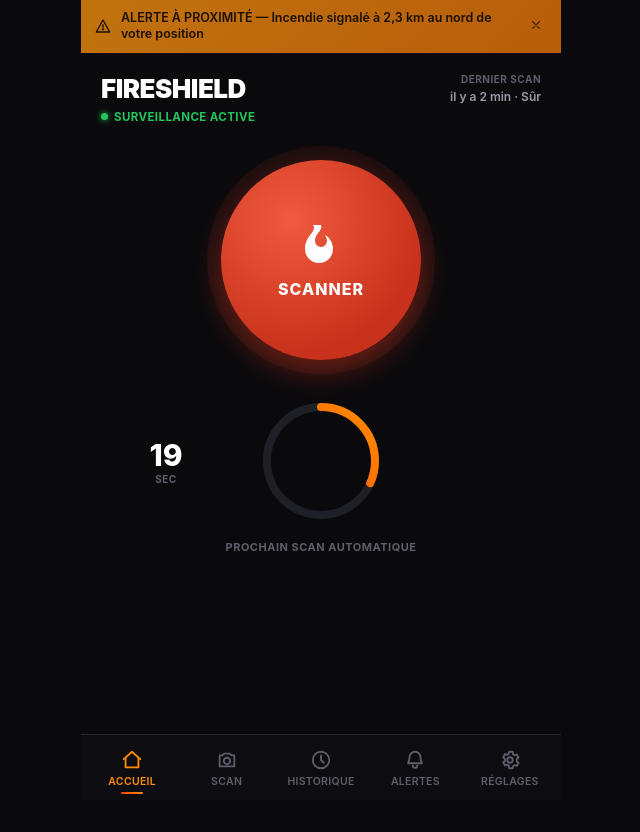
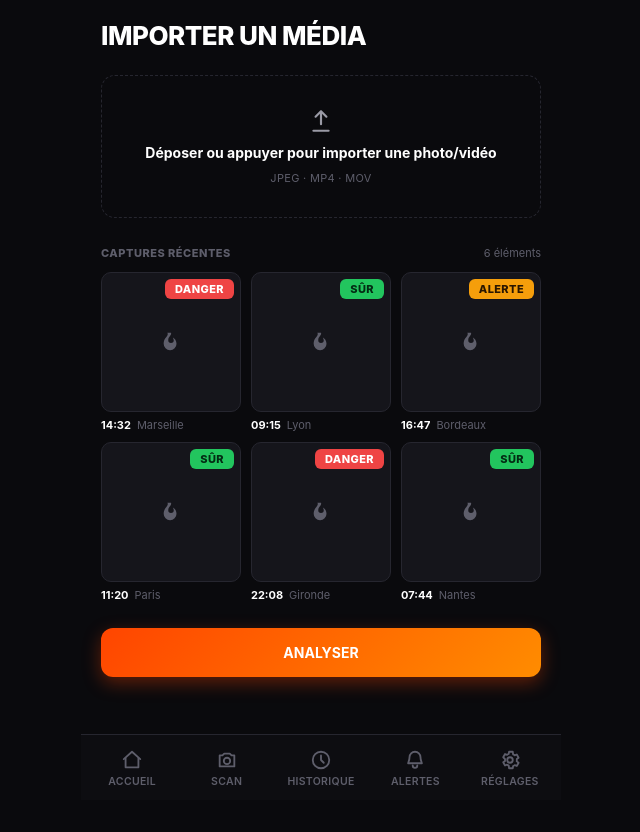
Before and after one commit to Nerilus/CamFire-webApp, a React (Vite) app in the folder frontend/: page /galerie in a window 1280 px wide. Before the commit this address led to /home. Shown: the top 832 px of the page, without its empty margins (319-959 px from the left). Before the commit the page ends 800 px from the top, so only its background shows below. Built offline with nearby package versions, Linux system fonts and the light colour scheme; no server answers; sample sign-in values are in the browser's storage.

Commit message:
feat(frontend): add media import/gallery page

```diff
--- a/frontend/src/App.tsx
+++ b/frontend/src/App.tsx
@@ -1,10 +1,12 @@
 import { BrowserRouter, Routes, Route, Navigate } from 'react-router-dom';
 import { AuthProvider } from './context/AuthContext';
+import { MediaProvider } from './context/MediaContext';
 import { RequireAuth } from './components/RequireAuth';
 import { AppLayout } from './layouts/AppLayout';
 import { Auth } from './pages/Auth';
 import { Home } from './pages/Home';
 import { Scan } from './pages/Scan';
+import { Gallery } from './pages/Gallery';
 import { History } from './pages/History';
 import { Alerts } from './pages/Alerts';
 import { Settings } from './pages/Settings';
@@ -13,6 +15,7 @@ import './styles/app.css';
 function App() {
   return (
     <AuthProvider>
+      <MediaProvider>
         <BrowserRouter>
           <Routes>
             <Route path="/auth" element={<Auth />} />
@@ -25,6 +28,7 @@ function App() {
             >
               <Route path="/home" element={<Home />} />
               <Route path="/scan" element={<Scan />} />
+              <Route path="/galerie" element={<Gallery />} />
               <Route path="/historique" element={<History />} />
               <Route path="/alertes" element={<Alerts />} />
               <Route path="/reglages" element={<Settings />} />
@@ -32,6 +36,7 @@ function App() {
             <Route path="*" element={<Navigate to="/home" replace />} />
           </Routes>
         </BrowserRouter>
+      </MediaProvider>
     </AuthProvider>
   );
 }
--- a/frontend/src/components/icons.tsx
+++ b/frontend/src/components/icons.tsx
@@ -142,6 +142,13 @@ export const DownloadIcon: React.FC<IconProps> = ({ size, className }) => (
   </svg>
 );
 
+export const UploadIcon: React.FC<IconProps> = ({ size, className }) => (
+  <svg {...base(size)} className={className}>
+    <path d="M12 15V3M7 8l5-5 5 5" />
+    <path d="M5 21h14" />
+  </svg>
+);
+
 export const ShareIcon: React.FC<IconProps> = ({ size, className }) => (
   <svg {...base(size)} className={className}>
     <circle cx="6" cy="12" r="2.2" />
--- /dev/null
+++ b/frontend/src/context/MediaContext.tsx
@@ -0,0 +1,34 @@
+import React, { createContext, useContext, useState, useCallback } from 'react';
+
+export interface MediaItem {
+  id: string;
+  type: 'photo' | 'video';
+  url: string;
+  createdAt: string;
+}
+
+interface MediaContextValue {
+  items: MediaItem[];
+  addMedia: (type: MediaItem['type'], url: string) => void;
+}
+
+const MediaContext = createContext<MediaContextValue | undefined>(undefined);
+
+export const MediaProvider: React.FC<{ children: React.ReactNode }> = ({ children }) => {
+  const [items, setItems] = useState<MediaItem[]>([]);
+
+  const addMedia = useCallback((type: MediaItem['type'], url: string) => {
+    setItems((prev) => [
+      { id: `${Date.now()}-${Math.random().toString(36).slice(2, 8)}`, type, url, createdAt: new Date().toISOString() },
+      ...prev,
+    ]);
+  }, []);
+
+  return <MediaContext.Provider value={{ items, addMedia }}>{children}</MediaContext.Provider>;
+};
+
+export const useMedia = (): MediaContextValue => {
+  const ctx = useContext(MediaContext);
+  if (!ctx) throw new Error('useMedia doit être utilisé dans un MediaProvider');
+  return ctx;
+};
--- /dev/null
+++ b/frontend/src/pages/Gallery.css
@@ -0,0 +1,123 @@
+.gallery-dropzone {
+  width: 100%;
+  display: flex;
+  flex-direction: column;
+  align-items: center;
+  gap: 10px;
+  background: none;
+  border: 1.5px dashed var(--border);
+  border-radius: 14px;
+  padding: 32px 20px;
+  color: var(--text-dim);
+  cursor: pointer;
+  margin-bottom: 28px;
+}
+
+.gallery-dropzone strong {
+  color: #fff;
+  font-size: 14px;
+  font-weight: 700;
+  text-align: center;
+}
+
+.gallery-dropzone span {
+  font-size: 11px;
+  color: var(--text-faint);
+  letter-spacing: 0.3px;
+}
+
+.gallery-recent-header {
+  display: flex;
+  align-items: center;
+  justify-content: space-between;
+  margin-bottom: 12px;
+}
+
+.gallery-section-title {
+  font-size: 11px;
+  font-weight: 800;
+  letter-spacing: 0.5px;
+  color: var(--text-faint);
+}
+
+.gallery-count {
+  font-size: 11px;
+  color: var(--text-faint);
+}
+
+.gallery-grid {
+  display: grid;
+  grid-template-columns: repeat(3, 1fr);
+  gap: 10px;
+  margin-bottom: 26px;
+}
+
+.gallery-card {
+  display: flex;
+  flex-direction: column;
+  gap: 6px;
+}
+
+.gallery-card-thumb {
+  position: relative;
+  aspect-ratio: 1;
+  border-radius: 10px;
+  background: var(--surface);
+  border: 1px solid var(--border);
+  display: flex;
+  align-items: center;
+  justify-content: center;
+  overflow: hidden;
+}
+
+.gallery-card-thumb img,
+.gallery-card-thumb video {
+  width: 100%;
+  height: 100%;
+  object-fit: cover;
+}
+
+.gallery-card-placeholder {
+  color: var(--text-faint);
+}
+
+.gallery-card-badge {
+  position: absolute;
+  top: 6px;
+  right: 6px;
+  font-size: 9px;
+  padding: 2px 6px;
+}
+
+.gallery-video-badge {
+  position: absolute;
+  bottom: 6px;
+  left: 6px;
+  background: rgba(0, 0, 0, 0.55);
+  color: #fff;
+  border-radius: 6px;
+  padding: 3px;
+  display: flex;
+}
+
+.gallery-card-meta {
+  display: flex;
+  align-items: center;
+  gap: 6px;
+  font-size: 11px;
+}
+
+.gallery-card-meta strong {
+  color: #fff;
+  font-weight: 700;
+}
+
+.gallery-card-meta span {
+  color: var(--text-faint);
+}
+
+.gallery-analyze-btn {
+  width: 100%;
+  padding: 16px;
+  font-size: 14px;
+}
--- /dev/null
+++ b/frontend/src/pages/Gallery.tsx
@@ -0,0 +1,113 @@
+import React, { useRef, useState } from 'react';
+import { useMedia } from '../context/MediaContext';
+import { FireAlertModal } from '../components/FireAlertModal';
+import { UploadIcon, FlameIcon, VideoIcon } from '../components/icons';
+import { scanHistory, type ScanStatus } from '../services/mockData';
+import './Gallery.css';
+
+const statusBadge: Record<ScanStatus, string> = {
+  fire: 'DANGER',
+  safe: 'SÛR',
+  warn: 'ALERTE',
+};
+
+export const Gallery: React.FC = () => {
+  const { items, addMedia } = useMedia();
+  const fileInputRef = useRef<HTMLInputElement>(null);
+  const [analyzing, setAnalyzing] = useState(false);
+  const [result, setResult] = useState(false);
+
+  const handleFileChange = (e: React.ChangeEvent<HTMLInputElement>) => {
+    const file = e.target.files?.[0];
+    if (!file) return;
+    const url = URL.createObjectURL(file);
+    addMedia(file.type.startsWith('video') ? 'video' : 'photo', url);
+    e.target.value = '';
+  };
+
+  const handleAnalyze = () => {
+    setAnalyzing(true);
+    setTimeout(() => {
+      setAnalyzing(false);
+      setResult(true);
+    }, 1400);
+  };
+
+  const recentCaptures = [
+    ...items.map((m) => ({
+      key: m.id,
+      thumb: m.url,
+      isVideo: m.type === 'video',
+      badge: 'EN ATTENTE',
+      badgeClass: 'badge-warn',
+      time: new Date(m.createdAt).toLocaleTimeString('fr-FR', { hour: '2-digit', minute: '2-digit' }),
+      location: 'Nouvelle capture',
+    })),
+    ...scanHistory.map((r) => ({
+      key: r.id,
+      thumb: null,
+      isVideo: false,
+      badge: statusBadge[r.status],
+      badgeClass: `badge-${r.status === 'fire' ? 'fire' : r.status === 'safe' ? 'safe' : 'warn'}`,
+      time: r.date.split(', ')[1] ?? r.date,
+      location: r.location.split(',').pop()?.trim() ?? r.location,
+    })),
+  ].slice(0, 6);
+
+  return (
+    <div className="page gallery-page">
+      <div className="page-header">
+        <h1 className="page-title">IMPORTER UN MÉDIA</h1>
+      </div>
+
+      <input
+        ref={fileInputRef}
+        type="file"
+        accept="image/*,video/*"
+        onChange={handleFileChange}
+        style={{ display: 'none' }}
+      />
+
+      <button className="gallery-dropzone" onClick={() => fileInputRef.current?.click()}>
+        <UploadIcon size={26} />
+        <strong>Déposer ou appuyer pour importer une photo/vidéo</strong>
+        <span>JPEG · MP4 · MOV</span>
+      </button>
+
+      <div className="gallery-recent-header">
+        <span className="gallery-section-title">CAPTURES RÉCENTES</span>
+        <span className="gallery-count">{recentCaptures.length} élément{recentCaptures.length > 1 ? 's' : ''}</span>
+      </div>
+
+      <div className="gallery-grid">
+        {recentCaptures.map((c) => (
+          <div className="gallery-card" key={c.key}>
+            <div className="gallery-card-thumb">
+              {c.thumb ? (
+                c.isVideo ? <video src={c.thumb} muted playsInline /> : <img src={c.thumb} alt="Capture" />
+              ) : (
+                <FlameIcon size={22} className="gallery-card-placeholder" />
+              )}
+              {c.isVideo && (
+                <span className="gallery-video-badge">
+                  <VideoIcon size={12} />
+                </span>
+              )}
+              <span className={`badge ${c.badgeClass} gallery-card-badge`}>{c.badge}</span>
+            </div>
+            <div className="gallery-card-meta">
+              <strong>{c.time}</strong>
+              <span>{c.location}</span>
+            </div>
+          </div>
+        ))}
+      </div>
+
+      <button className="btn btn-flame gallery-analyze-btn" onClick={handleAnalyze} disabled={analyzing}>
+        {analyzing ? 'ANALYSE EN COURS…' : 'ANALYSER'}
+      </button>
+
+      {result && <FireAlertModal record={scanHistory[0]} onClose={() => setResult(false)} />}
+    </div>
+  );
+};
--- a/frontend/src/services/mockData.ts
+++ b/frontend/src/services/mockData.ts
@@ -15,6 +15,7 @@ export const scanHistory: ScanRecord[] = [
   { id: '3', status: 'warn', location: 'Zone Industrielle, Bordeaux', date: '22 juin 2026, 16:47', confidence: 61 },
   { id: '4', status: 'safe', location: 'Centre Ville, Paris', date: '21 juin 2026, 11:20' },
   { id: '5', status: 'fire', location: 'Forêt des Landes, Gironde', date: '19 juin 2026, 22:08', confidence: 99, coords: '44.2167°N 0.9000°W' },
+  { id: '6', status: 'safe', location: 'Quai de la Fosse, Nantes', date: '18 juin 2026, 07:44' },
 ];
 
 export interface EmergencyContact {
```
Lines whose indentation alone changed are shown as unchanged.
